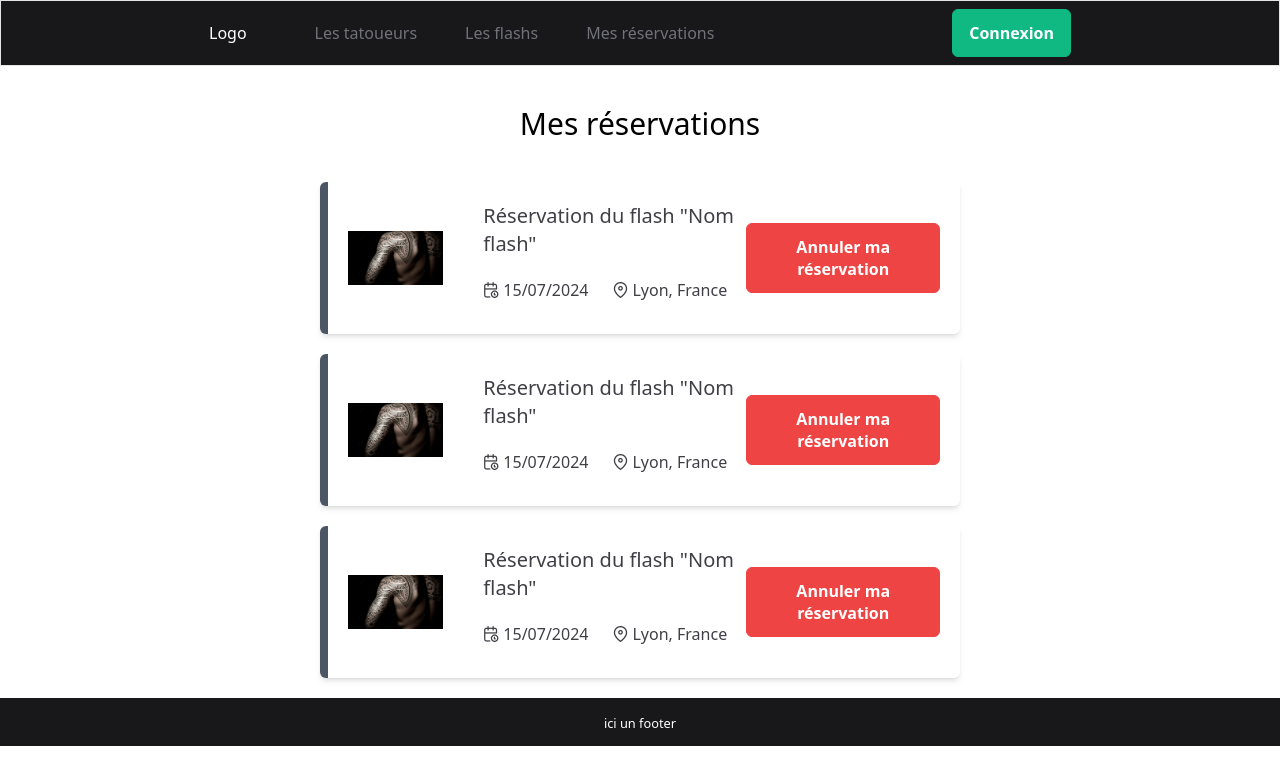
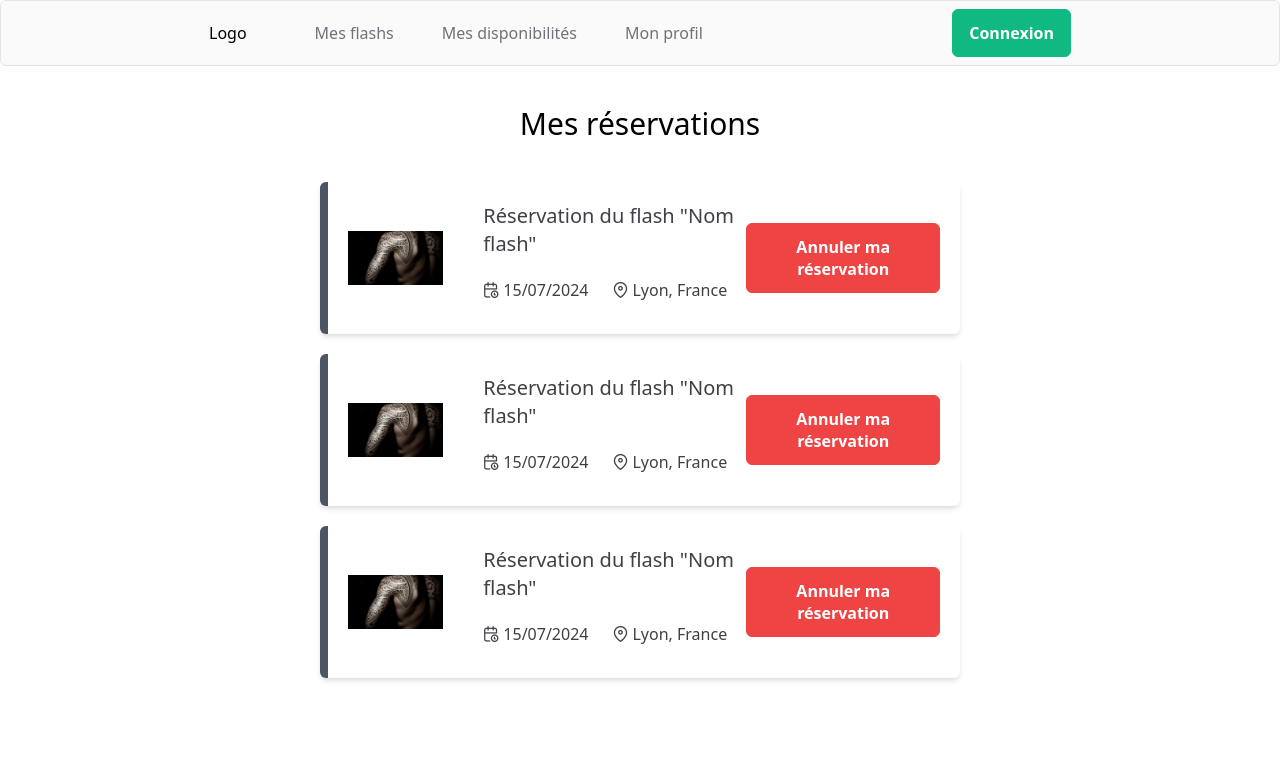
Before and after one commit to BlueSkunka/flash-art, a Vue app in the folder front/: page /reservations in a window 1280 px wide. Shown: the top 784 px of the page. Built offline with nearby package versions, Linux system fonts and the light colour scheme.

Commit message:
feature/reservation_back - base

```diff
--- a/front/src/layouts/AppLayout.vue
+++ b/front/src/layouts/AppLayout.vue
@@ -14,7 +14,7 @@ import BaseLayout from "./BaseLayout.vue";
 export default defineComponent({
   name: "AppLayout",
   setup() {
-    const admin = ref(false);
+    const admin = ref(true);
     const layout = shallowRef(admin.value? AdminLayout : BaseLayout);
     return {layout};
   }
--- a/front/src/router/index.ts
+++ b/front/src/router/index.ts
@@ -13,6 +13,7 @@ import AdminLayout from "@/layouts/AdminLayout.vue";
 import ReservationView from "@/views/ReservationView.vue";
 import FlashDetailView from "@/views/FlashDetailView.vue";
 import TatoueurDetailsView from '@/views/TatoueurDetailsView.vue';
+import AccueilAdminView from "@/views/admin/AccueilAdminView.vue";
 
 const router = createRouter({
     history: createWebHistory(import.meta.env.BASE_URL),
@@ -80,6 +81,13 @@ const router = createRouter({
             path: '/admin',
             children: [
                 {
+                    path: '',
+                    component: AccueilAdminView,
+                    meta: {
+                        layout: AdminLayout
+                    }
+                },
+                {
                     path: 'profil',
                     component: GestionProfilView,
                     meta: {
@@ -94,14 +102,14 @@ const router = createRouter({
                     }
                 },
                 {
-                    path: '/reservations',
+                    path: 'reservations',
                     component: GestionDispoView,
                     meta: {
                         layout: AdminLayout
                     }
                 },
                 {
-                    path: '/login',
+                    path: 'login',
                     component: ConnexionView,
                     meta: {
                         layout: LoginView
--- /dev/null
+++ b/front/src/views/admin/AccueilAdminView.vue
@@ -0,0 +1,7 @@
+<template>
+<h1>page d'accueil admin</h1>
+</template>
+
+<script setup>
+
+</script>
```
